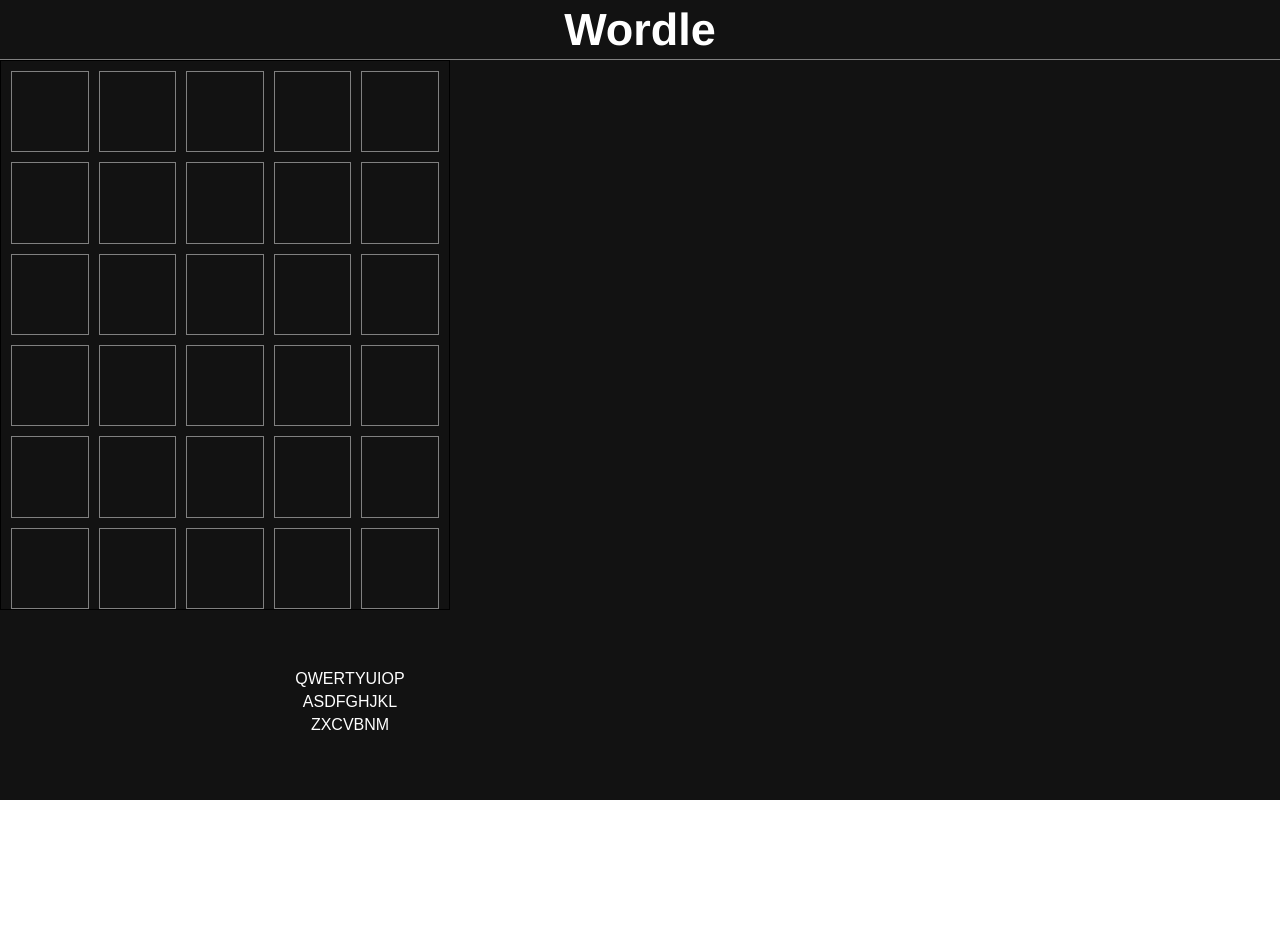
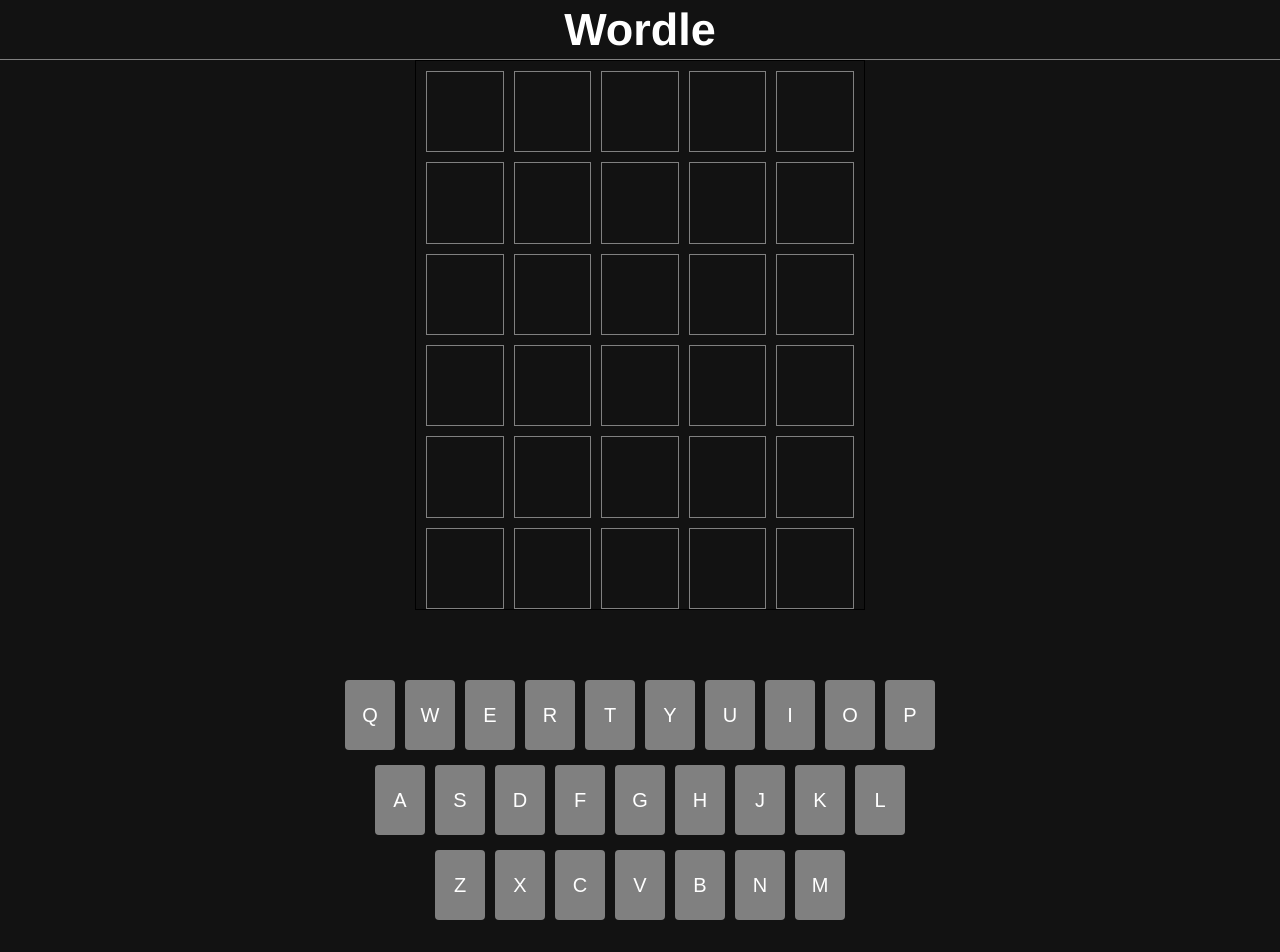
Before and after one commit to oinsur/wordle-game, a React (Create React App) app: page / in a window 1280 px wide. Shown: the top 952 px of the page. Built offline with nearby package versions, Linux system fonts and the light colour scheme.

Commit message:
keys setup as actual keys

```diff
--- a/src/App.css
+++ b/src/App.css
@@ -2,8 +2,10 @@
   text-align: center;
   background-color: #121212;
   width: 100vw;
-  height: 100vh;
-  /* display: flex; */
+  /* height: 100vh; */
+  display: flex;
+  flex-direction: column;
+  align-items: center;
   color: white;
 }
 
--- a/src/components/Board.js
+++ b/src/components/Board.js
@@ -51,4 +51,4 @@ function Board() {
   )
 }
 
-export default Board
+export default Board;
--- /dev/null
+++ b/src/components/Key.js
@@ -0,0 +1,11 @@
+import React from 'react'
+
+function Key({keyValue}) {
+  return (
+    <div className='key'>
+      {keyValue}
+    </div>
+  )
+}
+
+export default Key;
--- a/src/components/Keyboard.js
+++ b/src/components/Keyboard.js
@@ -1,4 +1,5 @@
 import React from 'react'
+import Key from "./Key";
 
 function Keyboard() {
   const keys1 = ["Q", "W", "E", "R", "T", "Y", "U", "I", "O", "P"];
@@ -8,16 +9,16 @@ function Keyboard() {
   return (
     <div className='keyboard'>
       <div className="line1">{keys1.map((key) => {
-        return <div>{key}</div>
+        return <Key keyValue={key} />;
       })}</div>
       <div className="line2">{keys2.map((key) => {
-        return <div>{key}</div>
+        return <Key keyValue={key} />;
       })}</div>
       <div className="line3">{keys3.map((key) => {
-        return <div>{key}</div>
+        return <Key keyValue={key} />;
       })}</div>
     </div>
   )
 }
 
-export default Keyboard
+export default Keyboard;
--- a/src/components/Letter.js
+++ b/src/components/Letter.js
@@ -9,4 +9,4 @@ function Letter({ letterPos, attemptValue }) {
   )
 }
 
-export default Letter
+export default Letter;
```
